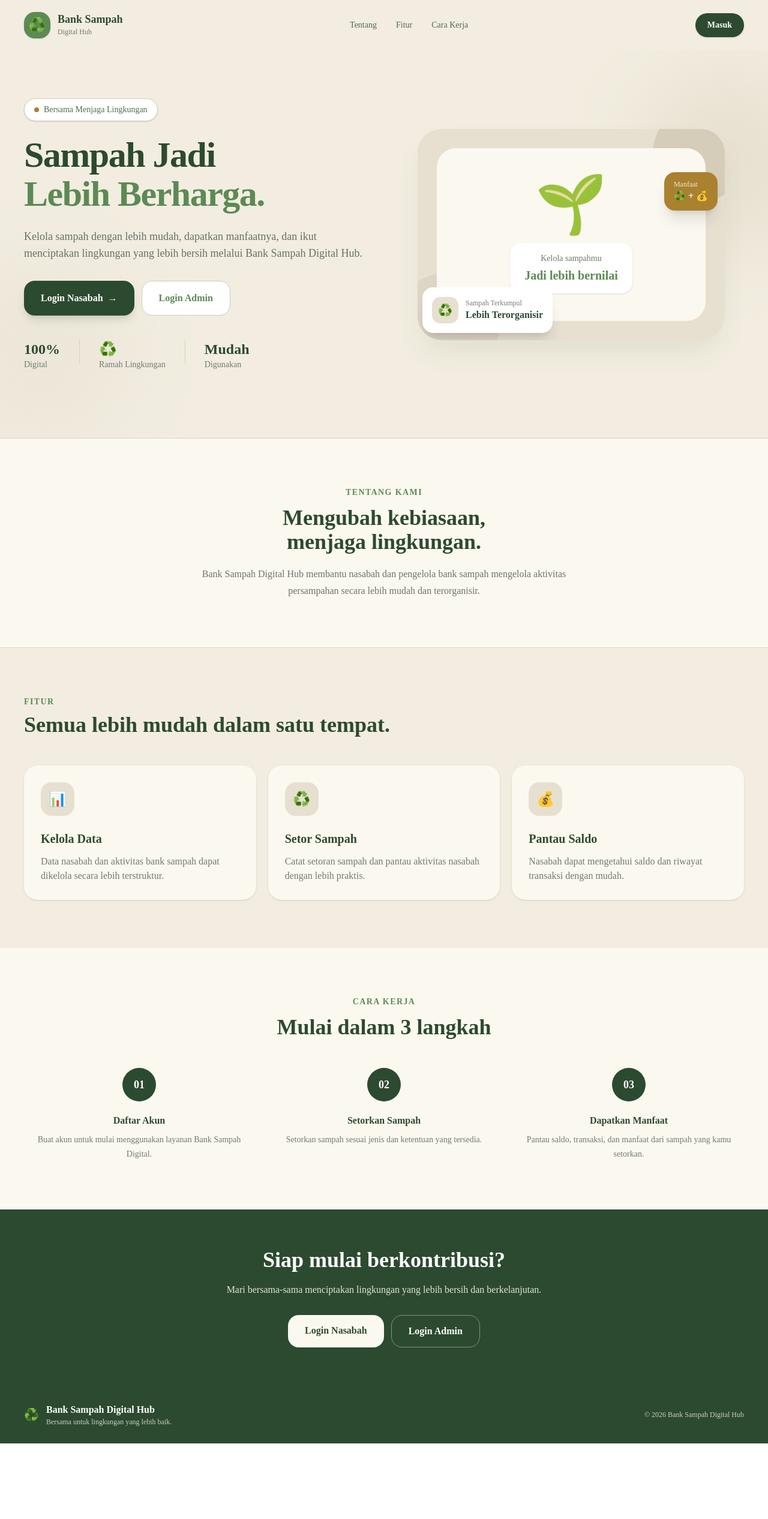
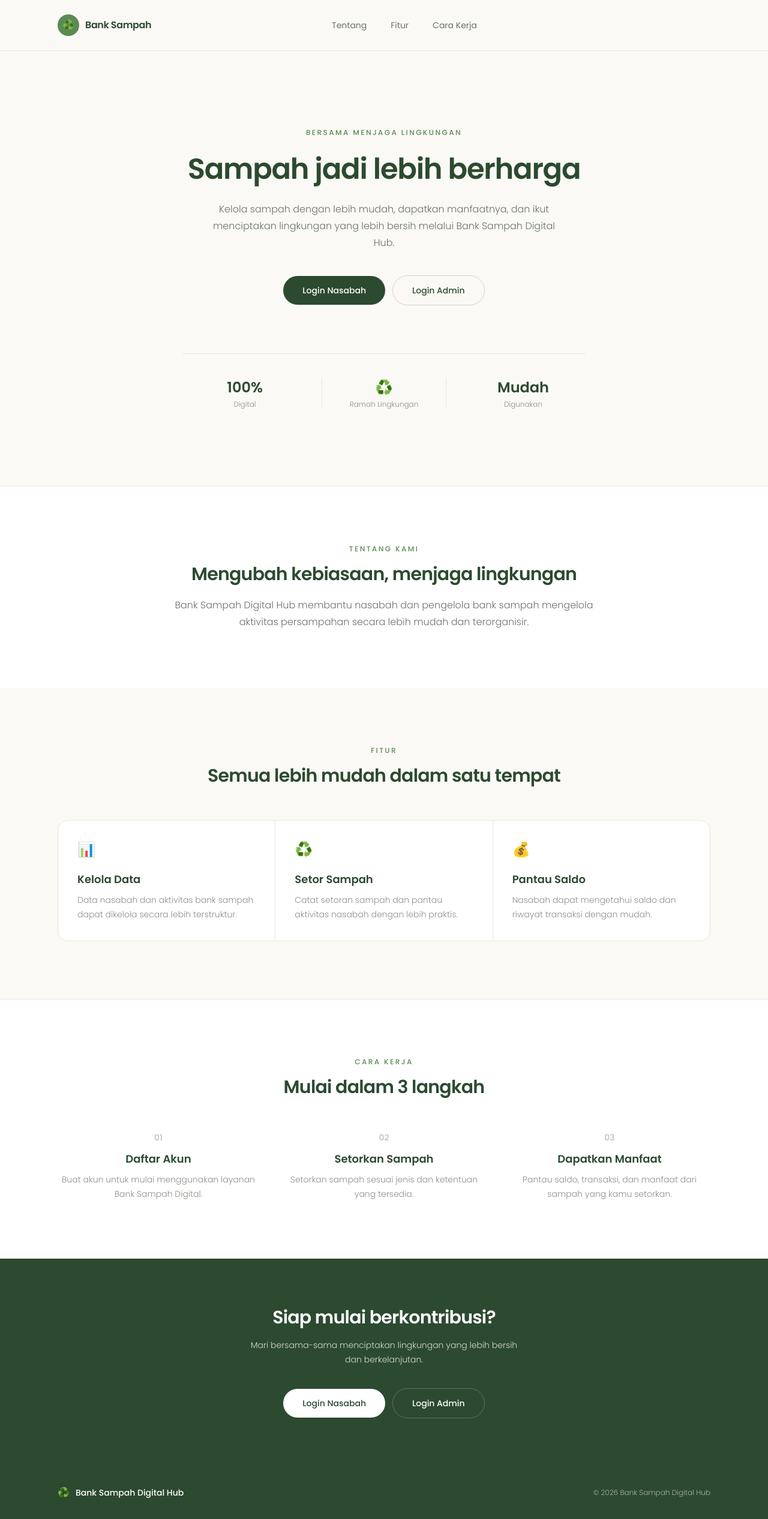
Before and after one commit to destina-18/bank-sampah, a Next.js app: page / in a window 1280 px wide. Shown: the whole page at 60% size. Before the commit the page ends 2406 px from the top, so only its background shows below. Built offline with nearby package versions, Linux system fonts and the light colour scheme.

Commit message:
fix: update nasabah account and profile

```diff
--- a/app/page.tsx
+++ b/app/page.tsx
@@ -1,201 +1,122 @@
 import Link from "next/link";
+import { Poppins } from "next/font/google";
+
+const poppins = Poppins({
+  subsets: ["latin"],
+  weight: ["300", "400", "500", "600", "700"],
+  variable: "--font-poppins",
+});
 
 export default function Home() {
   return (
-    <main className="min-h-screen bg-[#F2EDE0] text-[#2C4A30]">
+    <main
+      className={`${poppins.variable} min-h-screen bg-[#FAF9F5] font-[family-name:var(--font-poppins)] text-[#2C4A30]`}
+    >
       {/* ================= NAVBAR ================= */}
-      <header className="w-full">
-        <div className="mx-auto flex max-w-7xl items-center justify-between px-6 py-5 lg:px-10">
+      <header className="border-b border-[#EAE6DA]">
+        <div className="mx-auto flex max-w-6xl items-center justify-between px-6 py-6 lg:px-8">
           {/* LOGO */}
-          <Link href="/" className="flex items-center gap-3">
-            <div className="flex h-11 w-11 items-center justify-center rounded-2xl bg-[#5C8A54] text-2xl shadow-sm">
+          <Link href="/" className="flex items-center gap-2.5">
+            <div className="flex h-9 w-9 items-center justify-center rounded-full bg-[#5C8A54] text-base">
               ♻️
             </div>
 
-            <div>
-              <h1 className="text-lg font-bold leading-none text-[#2C4A30]">
+            <span className="text-base font-semibold tracking-tight text-[#2C4A30]">
               Bank Sampah
-              </h1>
-
-              <p className="mt-1 text-xs text-[#6F7C70]">
-                Digital Hub
-              </p>
-            </div>
+            </span>
           </Link>
 
           {/* NAVIGATION */}
-          <nav className="hidden items-center gap-8 md:flex">
+          <nav className="hidden items-center gap-10 md:flex">
             <a
               href="#tentang"
-              className="text-sm font-medium text-[#536956] transition hover:text-[#5C8A54]"
+              className="text-sm font-normal text-[#6B7268] transition hover:text-[#2C4A30]"
             >
               Tentang
             </a>
 
             <a
               href="#fitur"
-              className="text-sm font-medium text-[#536956] transition hover:text-[#5C8A54]"
+              className="text-sm font-normal text-[#6B7268] transition hover:text-[#2C4A30]"
             >
               Fitur
             </a>
 
             <a
               href="#cara-kerja"
-              className="text-sm font-medium text-[#536956] transition hover:text-[#5C8A54]"
+              className="text-sm font-normal text-[#6B7268] transition hover:text-[#2C4A30]"
             >
               Cara Kerja
             </a>
           </nav>
 
-          {/* LOGIN */}
-          <Link
-            href="/sign-in"
-            className="rounded-full bg-[#2C4A30] px-5 py-2.5 text-sm font-semibold text-white shadow-sm transition hover:bg-[#486F43]"
-          >
-            Masuk
-          </Link>
+          {/* POJOK KANAN DIKOSONGKAN */}
+          <div className="w-[88px]" />
         </div>
       </header>
 
       {/* ================= HERO ================= */}
-      <section className="relative overflow-hidden">
-        <div className="absolute -right-20 top-10 h-72 w-72 rounded-full bg-[#E7E0D0] blur-3xl" />
-        <div className="absolute -left-20 bottom-0 h-72 w-72 rounded-full bg-[#ECE6D9] blur-3xl" />
-
-        <div className="relative mx-auto grid max-w-7xl items-center gap-12 px-6 pb-20 pt-12 lg:grid-cols-2 lg:px-10 lg:pb-28 lg:pt-20">
-          {/* HERO TEXT */}
-          <div>
-            <div className="mb-6 inline-flex items-center gap-2 rounded-full border border-[#D8D0BF] bg-white px-4 py-2 text-sm font-medium text-[#536956] shadow-sm">
-              <span className="h-2 w-2 rounded-full bg-[#A9812F]" />
+      <section className="mx-auto max-w-6xl px-6 py-24 text-center lg:px-8 lg:py-32">
+        <p className="text-xs font-medium uppercase tracking-[0.2em] text-[#5C8A54]">
           Bersama Menjaga Lingkungan
-            </div>
-
-            <h2 className="max-w-2xl text-5xl font-extrabold leading-[1.08] tracking-tight text-[#2C4A30] sm:text-6xl">
-              Sampah Jadi
-              <span className="block text-[#5C8A54]">
-                Lebih Berharga.
-              </span>
-            </h2>
-
-            <p className="mt-6 max-w-xl text-base leading-7 text-[#667166] sm:text-lg">
-              Kelola sampah dengan lebih mudah, dapatkan manfaatnya,
-              dan ikut menciptakan lingkungan yang lebih bersih melalui
-              Bank Sampah Digital Hub.
         </p>
 
-            {/* BUTTON */}
-            <div className="mt-8 flex flex-col gap-3 sm:flex-row">
+        <h1 className="mx-auto mt-6 max-w-3xl text-4xl font-semibold leading-[1.2] tracking-tight text-[#2C4A30] sm:text-5xl">
+          Sampah jadi lebih berharga
+        </h1>
+
+        <p className="mx-auto mt-6 max-w-xl text-base font-light leading-7 text-[#6B7268]">
+          Kelola sampah dengan lebih mudah, dapatkan manfaatnya, dan ikut
+          menciptakan lingkungan yang lebih bersih melalui Bank Sampah
+          Digital Hub.
+        </p>
+
+        <div className="mt-10 flex flex-col items-center justify-center gap-3 sm:flex-row">
           <Link
             href="/nasabah-login"
-                className="flex items-center justify-center gap-2 rounded-2xl bg-[#2C4A30] px-7 py-4 font-semibold text-white shadow-lg shadow-[#2C4A30]/15 transition hover:-translate-y-0.5 hover:bg-[#486F43]"
+            className="rounded-full bg-[#2C4A30] px-8 py-3.5 text-sm font-medium text-white transition hover:bg-[#486F43]"
           >
             Login Nasabah
-                <span>→</span>
           </Link>
 
           <Link
             href="/admin-login"
-                className="flex items-center justify-center gap-2 rounded-2xl border border-[#D2C9B7] bg-white px-7 py-4 font-semibold text-[#5C8A54] transition hover:bg-[#F2EDE0]"
+            className="rounded-full border border-[#D9D3C3] px-8 py-3.5 text-sm font-medium text-[#2C4A30] transition hover:bg-[#F2EFE6]"
           >
             Login Admin
           </Link>
         </div>
 
         {/* MINI STATS */}
-            <div className="mt-10 flex flex-wrap gap-8">
+        <div className="mx-auto mt-20 grid max-w-2xl grid-cols-3 gap-6 border-t border-[#EAE6DA] pt-10">
           <div>
-                <p className="text-2xl font-bold text-[#2C4A30]">
+            <p className="text-2xl font-semibold text-[#2C4A30]">
               100%
             </p>
 
-                <p className="text-sm text-[#737A70]">
+            <p className="mt-1 text-xs font-light text-[#8A9086]">
               Digital
             </p>
           </div>
 
-              <div className="h-10 w-px bg-[#D8D0BF]" />
-
-              <div>
-                <p className="text-2xl font-bold text-[#2C4A30]">
+          <div className="border-x border-[#EAE6DA]">
+            <p className="text-2xl font-semibold text-[#2C4A30]">
               ♻️
             </p>
 
-                <p className="text-sm text-[#737A70]">
+            <p className="mt-1 text-xs font-light text-[#8A9086]">
               Ramah Lingkungan
             </p>
           </div>
 
-              <div className="h-10 w-px bg-[#D8D0BF]" />
-
           <div>
-                <p className="text-2xl font-bold text-[#2C4A30]">
+            <p className="text-2xl font-semibold text-[#2C4A30]">
               Mudah
             </p>
 
-                <p className="text-sm text-[#737A70]">
+            <p className="mt-1 text-xs font-light text-[#8A9086]">
               Digunakan
             </p>
-              </div>
-            </div>
-          </div>
-
-          {/* HERO CARD */}
-          <div className="relative mx-auto w-full max-w-lg">
-            <div className="relative overflow-hidden rounded-[2.5rem] bg-[#E7E0D0] p-6 shadow-2xl shadow-[#2C4A30]/10 sm:p-8">
-              <div className="absolute -right-10 -top-10 h-40 w-40 rounded-full bg-[#D5CCB9]" />
-              <div className="absolute -bottom-16 -left-10 h-44 w-44 rounded-full bg-[#DDD5C5]" />
-
-              <div className="relative">
-                {/* ILLUSTRATION */}
-                <div className="flex h-72 items-center justify-center rounded-[2rem] bg-[#FBF8F0]">
-                  <div className="text-center">
-                    <div className="text-8xl">
-                      🌱
-                    </div>
-
-                    <div className="mt-4 rounded-2xl bg-white px-6 py-4 shadow-sm">
-                      <p className="text-sm font-medium text-[#70776D]">
-                        Kelola sampahmu
-                      </p>
-
-                      <p className="mt-1 text-xl font-bold text-[#5C8A54]">
-                        Jadi lebih bernilai
-                      </p>
-                    </div>
-                  </div>
-                </div>
-
-                {/* FLOATING CARD */}
-                <div className="absolute -bottom-5 -left-4 rounded-2xl bg-white p-4 shadow-xl sm:-left-6">
-                  <div className="flex items-center gap-3">
-                    <div className="flex h-11 w-11 items-center justify-center rounded-xl bg-[#E7E0D0] text-xl">
-                      ♻️
-                    </div>
-
-                    <div>
-                      <p className="text-xs text-[#7A7C72]">
-                        Sampah Terkumpul
-                      </p>
-
-                      <p className="font-bold text-[#2C4A30]">
-                        Lebih Terorganisir
-                      </p>
-                    </div>
-                  </div>
-                </div>
-
-                {/* FLOATING GOLD */}
-                <div className="absolute -right-3 top-10 rounded-2xl bg-[#A9812F] px-4 py-3 text-white shadow-xl sm:-right-5">
-                  <p className="text-xs opacity-80">
-                    Manfaat
-                  </p>
-
-                  <p className="font-bold">
-                    ♻️ + 💰
-                  </p>
-                </div>
-              </div>
-            </div>
           </div>
         </div>
       </section>
@@ -203,188 +124,148 @@ export default function Home() {
       {/* ================= TENTANG ================= */}
       <section
         id="tentang"
-        className="border-y border-[#DED6C7] bg-[#FBF8F0]"
+        className="border-t border-[#EAE6DA] bg-white"
       >
-        <div className="mx-auto max-w-7xl px-6 py-20 lg:px-10">
-          <div className="mx-auto max-w-2xl text-center">
-            <p className="text-sm font-bold uppercase tracking-widest text-[#5C8A54]">
+        <div className="mx-auto max-w-3xl px-6 py-24 text-center lg:px-8">
+          <p className="text-xs font-medium uppercase tracking-[0.2em] text-[#5C8A54]">
             Tentang Kami
           </p>
 
-            <h3 className="mt-3 text-3xl font-bold text-[#2C4A30] sm:text-4xl">
-              Mengubah kebiasaan,
-              <br />
-              menjaga lingkungan.
-            </h3>
+          <h2 className="mt-4 text-3xl font-semibold tracking-tight text-[#2C4A30]">
+            Mengubah kebiasaan, menjaga lingkungan
+          </h2>
 
-            <p className="mt-5 leading-7 text-[#6D746B]">
-              Bank Sampah Digital Hub membantu nasabah dan pengelola
-              bank sampah mengelola aktivitas persampahan secara
-              lebih mudah dan terorganisir.
+          <p className="mt-5 text-base font-light leading-7 text-[#6B7268]">
+            Bank Sampah Digital Hub membantu nasabah dan pengelola bank
+            sampah mengelola aktivitas persampahan secara lebih mudah dan
+            terorganisir.
           </p>
-          </div>
         </div>
       </section>
 
       {/* ================= FITUR ================= */}
       <section
         id="fitur"
-        className="bg-[#F2EDE0]"
+        className="mx-auto max-w-6xl px-6 py-24 lg:px-8"
       >
-        <div className="mx-auto max-w-7xl px-6 py-20 lg:px-10">
-          <div className="mb-12">
-            <p className="text-sm font-bold uppercase tracking-widest text-[#5C8A54]">
+        <div className="mb-14 text-center">
+          <p className="text-xs font-medium uppercase tracking-[0.2em] text-[#5C8A54]">
             Fitur
           </p>
 
-            <h3 className="mt-2 text-3xl font-bold text-[#2C4A30] sm:text-4xl">
-              Semua lebih mudah dalam satu tempat.
-            </h3>
+          <h2 className="mt-4 text-3xl font-semibold tracking-tight text-[#2C4A30]">
+            Semua lebih mudah dalam satu tempat
+          </h2>
         </div>
 
-          <div className="grid gap-5 md:grid-cols-3">
-            {/* CARD 1 */}
-            <div className="rounded-3xl bg-[#FBF8F0] p-7 shadow-sm transition hover:-translate-y-1 hover:shadow-md">
-              <div className="flex h-14 w-14 items-center justify-center rounded-2xl bg-[#E7E0D0] text-2xl">
-                📊
-              </div>
+        <div className="grid gap-px overflow-hidden rounded-2xl border border-[#EAE6DA] bg-[#EAE6DA] md:grid-cols-3">
+          {[
+            {
+              icon: "📊",
+              title: "Kelola Data",
+              desc: "Data nasabah dan aktivitas bank sampah dapat dikelola secara lebih terstruktur.",
+            },
+            {
+              icon: "♻️",
+              title: "Setor Sampah",
+              desc: "Catat setoran sampah dan pantau aktivitas nasabah dengan lebih praktis.",
+            },
+            {
+              icon: "💰",
+              title: "Pantau Saldo",
+              desc: "Nasabah dapat mengetahui saldo dan riwayat transaksi dengan mudah.",
+            },
+          ].map((item) => (
+            <div key={item.title} className="bg-white p-8">
+              <div className="text-2xl">{item.icon}</div>
 
-              <h4 className="mt-6 text-xl font-bold text-[#2C4A30]">
-                Kelola Data
-              </h4>
+              <h3 className="mt-5 text-lg font-semibold text-[#2C4A30]">
+                {item.title}
+              </h3>
 
-              <p className="mt-3 leading-6 text-[#737A70]">
-                Data nasabah dan aktivitas bank sampah dapat
-                dikelola secara lebih terstruktur.
+              <p className="mt-2 text-sm font-light leading-6 text-[#8A9086]">
+                {item.desc}
               </p>
             </div>
-
-            {/* CARD 2 */}
-            <div className="rounded-3xl bg-[#FBF8F0] p-7 shadow-sm transition hover:-translate-y-1 hover:shadow-md">
-              <div className="flex h-14 w-14 items-center justify-center rounded-2xl bg-[#E7E0D0] text-2xl">
-                ♻️
-              </div>
-
-              <h4 className="mt-6 text-xl font-bold text-[#2C4A30]">
-                Setor Sampah
-              </h4>
-
-              <p className="mt-3 leading-6 text-[#737A70]">
-                Catat setoran sampah dan pantau aktivitas
-                nasabah dengan lebih praktis.
-              </p>
-            </div>
-
-            {/* CARD 3 */}
-            <div className="rounded-3xl bg-[#FBF8F0] p-7 shadow-sm transition hover:-translate-y-1 hover:shadow-md">
-              <div className="flex h-14 w-14 items-center justify-center rounded-2xl bg-[#E7E0D0] text-2xl">
-                💰
-              </div>
-
-              <h4 className="mt-6 text-xl font-bold text-[#2C4A30]">
-                Pantau Saldo
-              </h4>
-
-              <p className="mt-3 leading-6 text-[#737A70]">
-                Nasabah dapat mengetahui saldo dan riwayat
-                transaksi dengan mudah.
-              </p>
-            </div>
-          </div>
+          ))}
         </div>
       </section>
 
       {/* ================= CARA KERJA ================= */}
       <section
         id="cara-kerja"
-        className="bg-[#FBF8F0]"
+        className="border-t border-[#EAE6DA] bg-white"
       >
-        <div className="mx-auto max-w-7xl px-6 py-20 lg:px-10">
-          <div className="mx-auto max-w-2xl text-center">
-            <p className="text-sm font-bold uppercase tracking-widest text-[#5C8A54]">
+        <div className="mx-auto max-w-6xl px-6 py-24 lg:px-8">
+          <div className="mb-14 text-center">
+            <p className="text-xs font-medium uppercase tracking-[0.2em] text-[#5C8A54]">
               Cara Kerja
             </p>
 
-            <h3 className="mt-3 text-3xl font-bold text-[#2C4A30] sm:text-4xl">
+            <h2 className="mt-4 text-3xl font-semibold tracking-tight text-[#2C4A30]">
               Mulai dalam 3 langkah
-            </h3>
+            </h2>
           </div>
 
-          <div className="mt-12 grid gap-6 md:grid-cols-3">
-            {/* STEP 01 */}
-            <div className="text-center">
-              <div className="mx-auto flex h-14 w-14 items-center justify-center rounded-full bg-[#2C4A30] text-lg font-bold text-white">
-                01
-              </div>
+          <div className="grid gap-10 md:grid-cols-3">
+            {[
+              {
+                num: "01",
+                title: "Daftar Akun",
+                desc: "Buat akun untuk mulai menggunakan layanan Bank Sampah Digital.",
+              },
+              {
+                num: "02",
+                title: "Setorkan Sampah",
+                desc: "Setorkan sampah sesuai jenis dan ketentuan yang tersedia.",
+              },
+              {
+                num: "03",
+                title: "Dapatkan Manfaat",
+                desc: "Pantau saldo, transaksi, dan manfaat dari sampah yang kamu setorkan.",
+              },
+            ].map((step) => (
+              <div key={step.num} className="text-center">
+                <p className="text-sm font-medium text-[#B9C4AF]">
+                  {step.num}
+                </p>
 
-              <h4 className="mt-5 font-bold text-[#2C4A30]">
-                Daftar Akun
-              </h4>
+                <h3 className="mt-3 text-lg font-semibold text-[#2C4A30]">
+                  {step.title}
+                </h3>
 
-              <p className="mt-2 text-sm leading-6 text-[#737A70]">
-                Buat akun untuk mulai menggunakan layanan
-                Bank Sampah Digital.
+                <p className="mt-2 text-sm font-light leading-6 text-[#8A9086]">
+                  {step.desc}
                 </p>
               </div>
-
-            {/* STEP 02 */}
-            <div className="text-center">
-              <div className="mx-auto flex h-14 w-14 items-center justify-center rounded-full bg-[#2C4A30] text-lg font-bold text-white">
-                02
-              </div>
-
-              <h4 className="mt-5 font-bold text-[#2C4A30]">
-                Setorkan Sampah
-              </h4>
-
-              <p className="mt-2 text-sm leading-6 text-[#737A70]">
-                Setorkan sampah sesuai jenis dan ketentuan
-                yang tersedia.
-              </p>
-            </div>
-
-            {/* STEP 03 */}
-            <div className="text-center">
-              <div className="mx-auto flex h-14 w-14 items-center justify-center rounded-full bg-[#2C4A30] text-lg font-bold text-white">
-                03
-              </div>
-
-              <h4 className="mt-5 font-bold text-[#2C4A30]">
-                Dapatkan Manfaat
-              </h4>
-
-              <p className="mt-2 text-sm leading-6 text-[#737A70]">
-                Pantau saldo, transaksi, dan manfaat dari
-                sampah yang kamu setorkan.
-              </p>
-            </div>
+            ))}
           </div>
         </div>
       </section>
 
       {/* ================= CTA ================= */}
       <section className="bg-[#2C4A30]">
-        <div className="mx-auto max-w-5xl px-6 py-16 text-center">
-          <h3 className="text-3xl font-bold text-white sm:text-4xl">
+        <div className="mx-auto max-w-3xl px-6 py-20 text-center lg:px-8">
+          <h2 className="text-3xl font-semibold tracking-tight text-white">
             Siap mulai berkontribusi?
-          </h3>
+          </h2>
 
-          <p className="mx-auto mt-4 max-w-xl leading-7 text-[#E1E3D8]">
-            Mari bersama-sama menciptakan lingkungan yang lebih
-            bersih dan berkelanjutan.
+          <p className="mx-auto mt-4 max-w-md text-sm font-light leading-6 text-[#D6DCCE]">
+            Mari bersama-sama menciptakan lingkungan yang lebih bersih dan
+            berkelanjutan.
           </p>
 
-          <div className="mt-7 flex flex-col justify-center gap-3 sm:flex-row">
+          <div className="mt-9 flex flex-col items-center justify-center gap-3 sm:flex-row">
             <Link
-              href="/sign-in"
-              className="rounded-2xl bg-[#FBF8F0] px-7 py-3.5 font-semibold text-[#2C4A30] transition hover:bg-[#F2EDE0]"
+              href="/nasabah-login"
+              className="rounded-full bg-white px-8 py-3.5 text-sm font-medium text-[#2C4A30] transition hover:bg-[#F2EFE6]"
             >
               Login Nasabah
             </Link>
 
             <Link
               href="/admin-login"
-              className="rounded-2xl border border-[#84947D] px-7 py-3.5 font-semibold text-white transition hover:bg-[#486F43]"
+              className="rounded-full border border-[#5C7457] px-8 py-3.5 text-sm font-medium text-white transition hover:bg-[#3B5C3B]"
             >
               Login Admin
             </Link>
@@ -394,24 +275,16 @@ export default function Home() {
 
       {/* ================= FOOTER ================= */}
       <footer className="bg-[#2C4A30]">
-        <div className="mx-auto flex max-w-7xl flex-col gap-4 px-6 py-7 sm:flex-row sm:items-center sm:justify-between lg:px-10">
-          <div className="flex items-center gap-3">
-            <span className="text-xl">
-              ♻️
+        <div className="mx-auto flex max-w-6xl flex-col items-center gap-3 px-6 py-8 text-center lg:px-8 sm:flex-row sm:justify-between sm:text-left">
+          <div className="flex items-center gap-2.5">
+            <span className="text-base">♻️</span>
+
+            <span className="text-sm font-medium text-white">
+              Bank Sampah Digital Hub
             </span>
-
-            <div>
-              <p className="font-semibold text-white">
-                Bank Sampah Digital Hub
-              </p>
-
-              <p className="text-xs text-[#C8CEC1]">
-                Bersama untuk lingkungan yang lebih baik.
-              </p>
-            </div>
           </div>
 
-          <p className="text-xs text-[#C8CEC1]">
+          <p className="text-xs font-light text-[#A9B4A1]">
             © 2026 Bank Sampah Digital Hub
           </p>
         </div>
```
Lines whose indentation alone changed are shown as unchanged.
